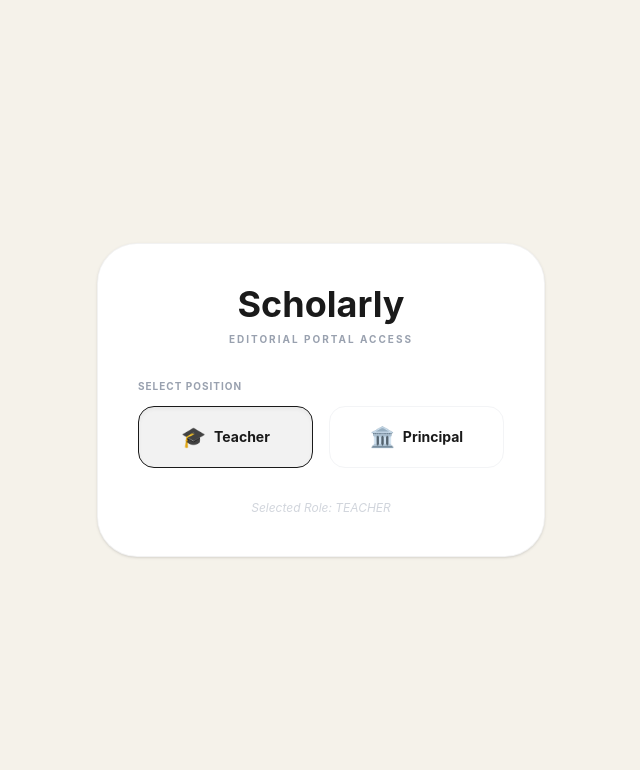
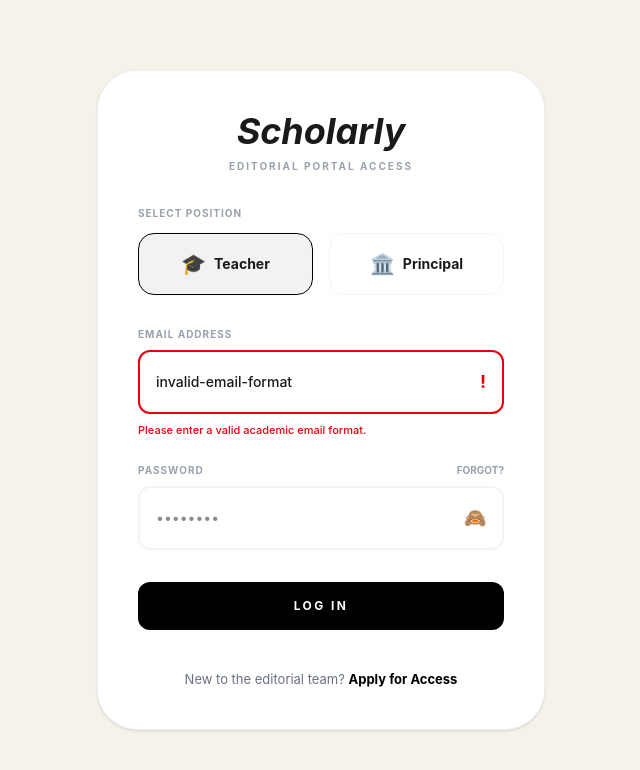
Before and after one commit to uasr208/scholarly, a Next.js app: page / in a window 1280 px wide. Shown: the top 770 px of the page, without its empty margins (319-959 px from the left). Built offline with nearby package versions, Linux system fonts and the light colour scheme.

Commit message:
implemented role based mock authentication

```diff
--- a/src/app/page.js
+++ b/src/app/page.js
@@ -1,22 +1,56 @@
-"use client"; // Required for using useState
+"use client";
 import { useState } from "react";
+import { useRouter } from "next/navigation"; // To move between pages
+import { authService } from "@/services/auth.service"; // Import your service
 
 export default function Home() {
-  // 1. Setup state to track if "Teacher" or "Principal" is selected
   const [role, setRole] = useState("teacher");
+  const [email, setEmail] = useState("invalid-email-format"); // Mocking the error from your screenshot
+  const [password, setPassword] = useState("");
+  const [showPassword, setShowPassword] = useState(false);
+
+  // This state will control if the red error UI shows up
+  const [emailError, setEmailError] = useState(
+    "Please enter a valid academic email format.",
+  );
+
+  const [isLoading, setIsLoading] = useState(false);
+
+  const router = useRouter();
+
+  // This is where handleLogin lives!
+  const handleLogin = async () => {
+    setIsLoading(true);
+    setEmailError("");
+
+    try {
+      const user = await authService.login(email, password, role);
+
+      // Navigate based on the role we saved in state
+      if (user.role === "teacher") {
+        router.push("/teacher/dashboard");
+      } else {
+        router.push("/principal/dashboard");
+      }
+    } catch (err) {
+      setEmailError(err);
+    } finally {
+      setIsLoading(false);
+    }
+  };
 
   return (
     <main className="min-h-screen flex items-center justify-center p-4">
       <div className="w-full max-w-md bg-white rounded-[40px] p-10 shadow-sm border border-black/5">
-        {/* Logo Section */}
+        {/* Header */}
         <div className="text-center mb-8">
-          <h1 className="font-serif text-4xl font-bold">Scholarly</h1>
+          <h1 className="font-serif text-4xl font-bold italic">Scholarly</h1>
           <p className="text-[10px] tracking-[0.2em] text-gray-400 mt-2 font-sans uppercase font-bold">
             Editorial Portal Access
           </p>
         </div>
 
-        {/* 2. Role Selector (The Toggle) */}
+        {/* Role Selector (Keep your working code here) */}
         <div className="mb-8">
           <label className="text-[10px] font-bold tracking-widest text-gray-400 uppercase mb-3 block">
             Select Position
@@ -24,34 +58,101 @@ export default function Home() {
           <div className="grid grid-cols-2 gap-4">
             <button
               onClick={() => setRole("teacher")}
-              className={`flex items-center justify-center gap-2 py-4 rounded-2xl border transition-all duration-300 ${
-                role === "teacher"
-                  ? "border-scholarly-charcoal bg-black/5 shadow-inner"
-                  : "border-gray-100 hover:border-gray-300"
-              }`}
+              className={`flex items-center justify-center gap-2 py-4 rounded-2xl border transition-all ${role === "teacher" ? "border-black bg-black/5" : "border-gray-100"}`}
             >
-              <span className="text-xl">🎓</span>
+              <span className="text-xl">🎓</span>{" "}
               <span className="font-bold text-sm">Teacher</span>
             </button>
-
             <button
               onClick={() => setRole("principal")}
-              className={`flex items-center justify-center gap-2 py-4 rounded-2xl border transition-all duration-300 ${
-                role === "principal"
-                  ? "border-scholarly-charcoal bg-black/5 shadow-inner"
-                  : "border-gray-100 hover:border-gray-300"
-              }`}
+              className={`flex items-center justify-center gap-2 py-4 rounded-2xl border transition-all ${role === "principal" ? "border-black bg-black/5" : "border-gray-100"}`}
             >
-              <span className="text-xl">🏛️</span>
+              <span className="text-xl">🏛️</span>{" "}
               <span className="font-bold text-sm">Principal</span>
             </button>
           </div>
         </div>
 
-        {/* Placeholder for Inputs */}
-        <div className="text-center text-xs text-gray-300 italic">
-          Selected Role: {role.toUpperCase()}
+        {/* Email Address Field */}
+        <div className="mb-6">
+          <label className="text-[10px] font-bold tracking-widest text-gray-400 uppercase mb-2 block">
+            Email Address
+          </label>
+          <div
+            className={`relative flex items-center border-2 rounded-xl px-4 py-4 transition-all ${emailError ? "border-red-600" : "border-gray-100"}`}
+          >
+            <input
+              type="text"
+              value={email}
+              onChange={(e) => setEmail(e.target.value)}
+              className="w-full outline-none bg-transparent font-medium text-sm"
+              placeholder="name@school.edu"
+            />
+            {emailError && (
+              <span className="text-red-600 font-bold text-lg">!</span>
+            )}
+          </div>
+          {emailError && (
+            <p className="text-[11px] text-red-600 mt-2 font-medium">
+              {emailError}
+            </p>
+          )}
         </div>
+
+        {/* Password Field */}
+        <div className="mb-8">
+          <div className="flex justify-between items-center mb-2">
+            <label className="text-[10px] font-bold tracking-widest text-gray-400 uppercase block">
+              Password
+            </label>
+            <button className="text-[10px] font-bold text-gray-400 uppercase hover:text-black">
+              Forgot?
+            </button>
+          </div>
+          <div className="relative flex items-center border-2 border-gray-100 rounded-xl px-4 py-4">
+            <input
+              type={showPassword ? "text" : "password"}
+              value={password}
+              onChange={(e) => setPassword(e.target.value)}
+              className="w-full outline-none bg-transparent text-sm"
+              placeholder="••••••••"
+            />
+            <button
+              onClick={() => setShowPassword(!showPassword)}
+              className="text-gray-400 text-lg hover:text-black"
+            >
+              {showPassword ? "👁️" : "🙈"}
+            </button>
+          </div>
+        </div>
+
+        {/* Placeholder for the Login Button */}
+        {/* Login Button */}
+        <button
+          disabled={isLoading}
+          onClick={handleLogin}
+          className="w-full bg-black text-white py-4 rounded-xl font-bold flex items-center justify-center gap-3 hover:bg-gray-900 transition-all disabled:opacity-70 disabled:cursor-not-allowed"
+        >
+          {isLoading ? (
+            <>
+              {/* Simple CSS Spinner */}
+              <div className="w-5 h-5 border-2 border-white/30 border-t-white rounded-full animate-spin"></div>
+              <span className="tracking-[0.2em] text-xs">
+                AUTHENTICATING...
+              </span>
+            </>
+          ) : (
+            <span className="tracking-[0.2em] text-xs">LOG IN</span>
+          )}
+        </button>
+
+        {/* Footer Link */}
+        <p className="text-center mt-10 text-[13px] text-gray-500">
+          New to the editorial team?{" "}
+          <span className="font-bold text-black cursor-pointer hover:underline">
+            Apply for Access
+          </span>
+        </p>
       </div>
     </main>
   );
--- /dev/null
+++ b/src/services/auth.service.js
@@ -0,0 +1,31 @@
+// src/services/auth.service.js
+
+export const authService = {
+  login: async (email, password, role) => {
+    // We wrap this in a Promise to simulate a network delay (1.5 seconds)
+    return new Promise((resolve, reject) => {
+      setTimeout(() => {
+        // Mock logic: In a real app, this would be an API call to a database
+        if (email.includes("error")) {
+          reject("Invalid academic email format.");
+        } else {
+          // Create a mock user object based on the role selected in the UI
+          const mockUser = {
+            email: email,
+            role: role, // 'teacher' or 'principal'
+            token: "mock-jwt-token-12345",
+          };
+
+          // Save to localStorage so the user stays logged in on refresh
+          localStorage.setItem("scholarly_user", JSON.stringify(mockUser));
+
+          resolve(mockUser);
+        }
+      }, 1500);
+    });
+  },
+
+  logout: () => {
+    localStorage.removeItem("scholarly_user");
+  },
+};
```
